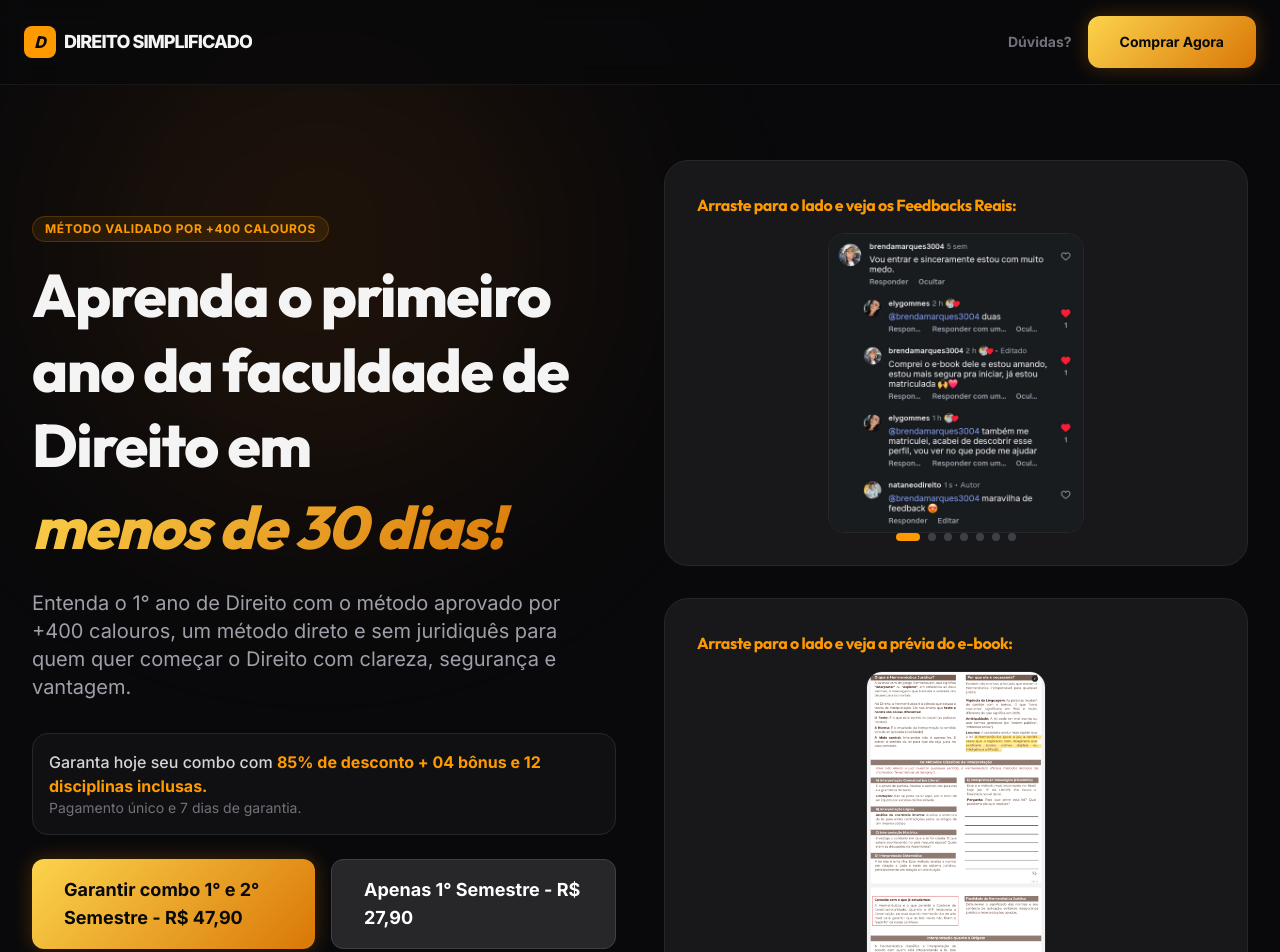
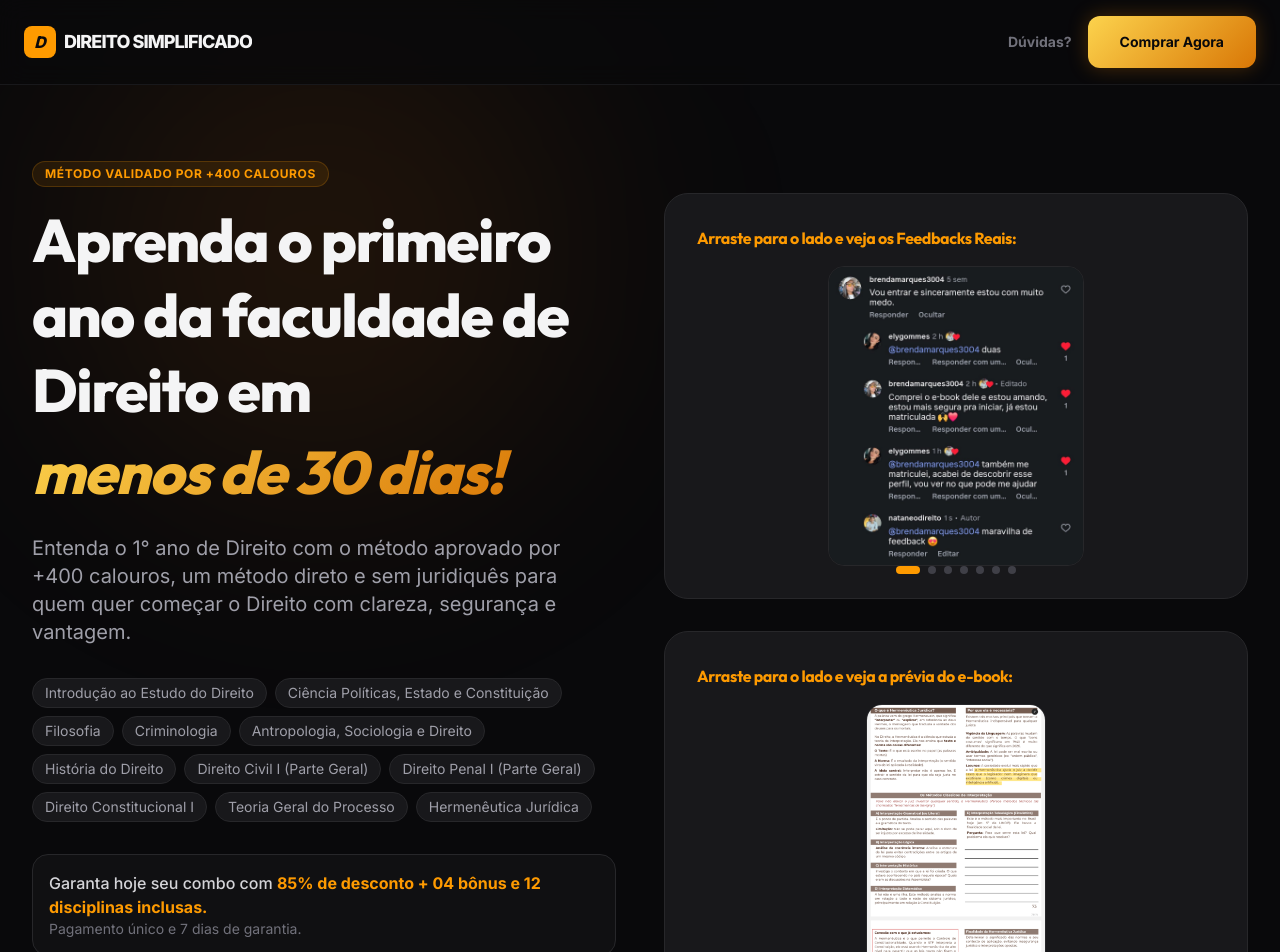
Before and after one commit to camposads-dot/campododireito-calouros, a React (Vite) app: page / in a window 1280 px wide. Shown: the top 952 px of the page. Built offline with nearby package versions, Linux system fonts and the light colour scheme.

Commit message:
adc disciplinas

```diff
--- a/src/App.tsx
+++ b/src/App.tsx
@@ -111,10 +111,34 @@ const Hero = () => {
         </h1>
 
         <p className="text-lg md:text-xl text-zinc-400 mb-8 max-w-xl mx-auto lg:mx-0">
-          Entenda o 1° ano de Direito com o método aprovado por +400
-          calouros, um método direto e sem juridiquês para quem quer começar
-          o Direito com clareza, segurança e vantagem.
-        </p>
+  Entenda o 1° ano de Direito com o método aprovado por +400
+  calouros, um método direto e sem juridiquês para quem quer começar
+  o Direito com clareza, segurança e vantagem.
+</p>
+
+{/* DISCIPLINAS */}
+<div className="flex flex-wrap gap-2 mb-8 max-w-xl mx-auto lg:mx-0">
+  {[
+    "Introdução ao Estudo do Direito",
+    "Ciência Políticas, Estado e Constituição",
+    "Filosofia",
+    "Criminologia",
+    "Antropologia, Sociologia e Direito",
+    "História do Direito",
+    "Direito Civil I (Parte Geral)",
+    "Direito Penal I (Parte Geral)",
+    "Direito Constitucional I",
+    "Teoria Geral do Processo",
+    "Hermenêutica Jurídica",
+  ].map((item, i) => (
+    <span
+      key={i}
+      className="px-3 py-1 rounded-full bg-zinc-900 border border-zinc-800 text-zinc-400 text-xs md:text-sm hover:border-amber-500/40 transition"
+    >
+      {item}
+    </span>
+  ))}
+</div>
 
         <div className="space-y-6 flex flex-col items-center lg:items-start">
           <div className="p-4 rounded-2xl bg-zinc-900/50 border border-zinc-800 inline-block w-full sm:w-auto">
```
